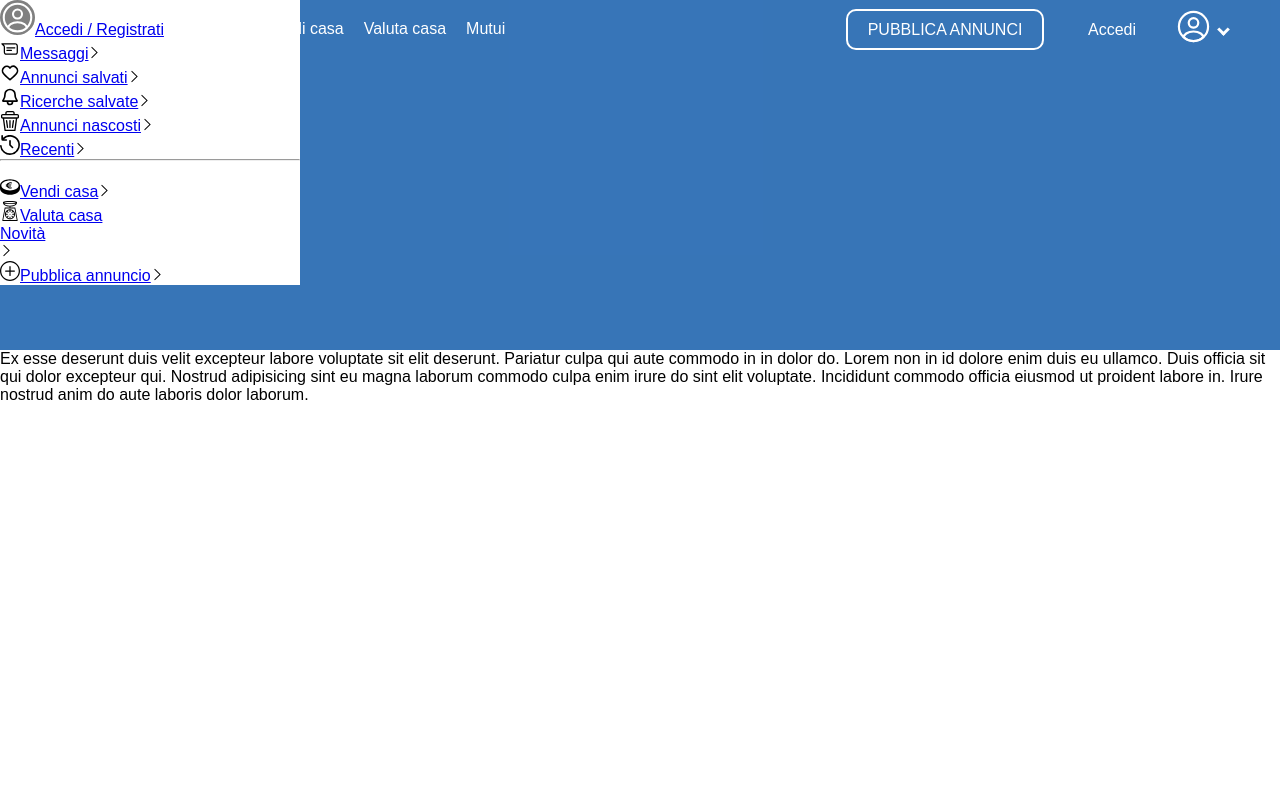
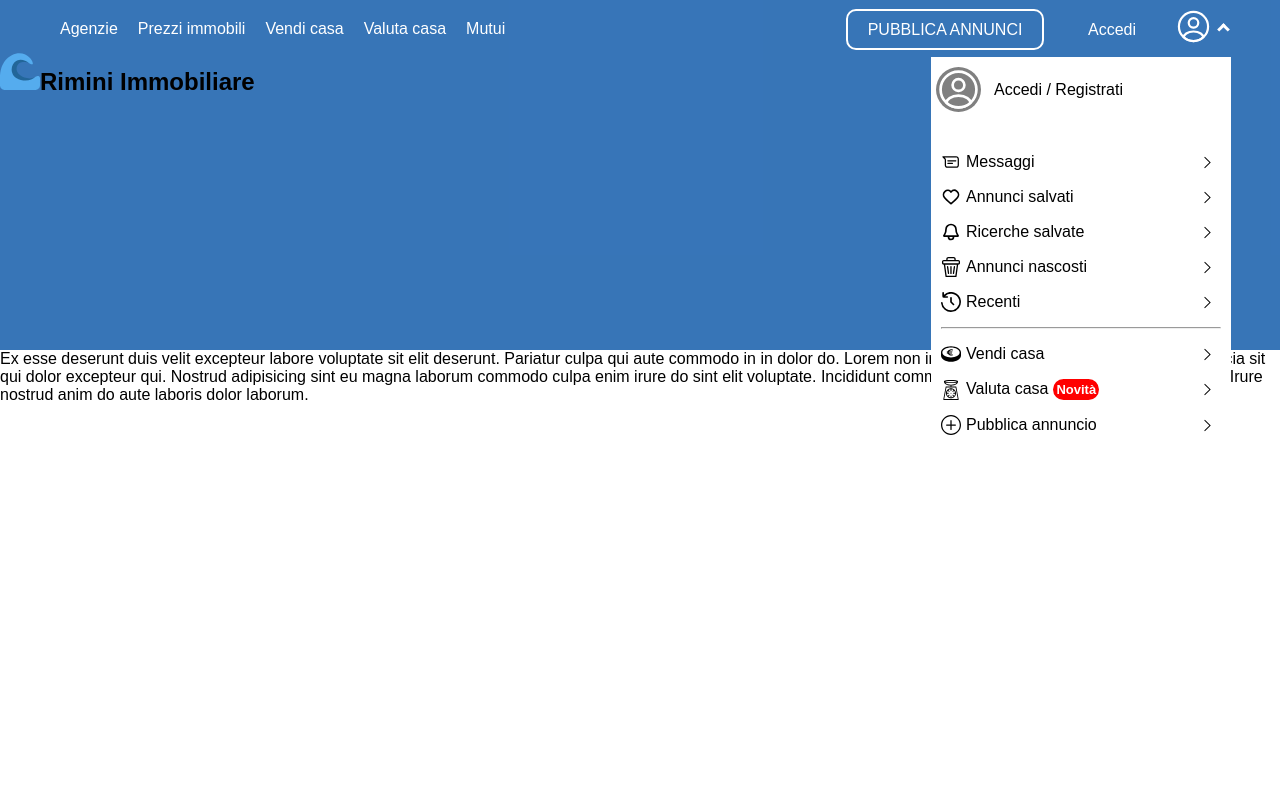
Before and after one commit to marc-alzapiedi/RiminiImmobiliare_client, a React (Create React App) app: page / in a window 1280 px wide. Both pictures are taken after a click on the button 1198 px from the left and 28 px from the top of the page. Shown: the top 800 px of the page. Built offline with nearby package versions, Linux system fonts and the light colour scheme; the HTML template or start-up script is replaced by a standard one.

Commit message:
finished with the dropdown, moving to the center aesthetics

```diff
--- a/src/Icons/ArrowRight.js
+++ b/src/Icons/ArrowRight.js
@@ -1,6 +1,6 @@
 const ArrowRight = () => {
     return (
-        <svg xmlns="http://www.w3.org/2000/svg" width="13px" height="13px" viewBox="0 0 1024 1024" class="icon" version="1.1"><path d="M256 120.768L306.432 64 768 512l-461.568 448L256 903.232 659.072 512z" fill="#000000"/></svg>
+        <svg xmlns="http://www.w3.org/2000/svg" width="13px" height="13px" viewBox="0 0 1024 1024" className="icon" version="1.1"><path d="M256 120.768L306.432 64 768 512l-461.568 448L256 903.232 659.072 512z" fill="#000000"/></svg>
     )
 }
 
--- a/src/Icons/Bell.js
+++ b/src/Icons/Bell.js
@@ -1,7 +1,7 @@
 const Bell = () => {
     return (
         <svg xmlns="http://www.w3.org/2000/svg" width="20px" height="20px" viewBox="0 0 24 24" fill="none">
-<path d="M9.00195 17H5.60636C4.34793 17 3.71872 17 3.58633 16.9023C3.4376 16.7925 3.40126 16.7277 3.38515 16.5436C3.37082 16.3797 3.75646 15.7486 4.52776 14.4866C5.32411 13.1835 6.00031 11.2862 6.00031 8.6C6.00031 7.11479 6.63245 5.69041 7.75766 4.6402C8.88288 3.59 10.409 3 12.0003 3C13.5916 3 15.1177 3.59 16.2429 4.6402C17.3682 5.69041 18.0003 7.11479 18.0003 8.6C18.0003 11.2862 18.6765 13.1835 19.4729 14.4866C20.2441 15.7486 20.6298 16.3797 20.6155 16.5436C20.5994 16.7277 20.563 16.7925 20.4143 16.9023C20.2819 17 19.6527 17 18.3943 17H15.0003M9.00195 17L9.00031 18C9.00031 19.6569 10.3435 21 12.0003 21C13.6572 21 15.0003 19.6569 15.0003 18V17M9.00195 17H15.0003" stroke="#000000" stroke-width="2" stroke-linecap="round" stroke-linejoin="round"/>
+<path d="M9.00195 17H5.60636C4.34793 17 3.71872 17 3.58633 16.9023C3.4376 16.7925 3.40126 16.7277 3.38515 16.5436C3.37082 16.3797 3.75646 15.7486 4.52776 14.4866C5.32411 13.1835 6.00031 11.2862 6.00031 8.6C6.00031 7.11479 6.63245 5.69041 7.75766 4.6402C8.88288 3.59 10.409 3 12.0003 3C13.5916 3 15.1177 3.59 16.2429 4.6402C17.3682 5.69041 18.0003 7.11479 18.0003 8.6C18.0003 11.2862 18.6765 13.1835 19.4729 14.4866C20.2441 15.7486 20.6298 16.3797 20.6155 16.5436C20.5994 16.7277 20.563 16.7925 20.4143 16.9023C20.2819 17 19.6527 17 18.3943 17H15.0003M9.00195 17L9.00031 18C9.00031 19.6569 10.3435 21 12.0003 21C13.6572 21 15.0003 19.6569 15.0003 18V17M9.00195 17H15.0003" stroke="#000000" strokeWidth="2" strokeLinecap="round" strokeLinejoin="round"/>
 </svg>
     )
 }
--- a/src/Icons/Heart.js
+++ b/src/Icons/Heart.js
@@ -1,7 +1,7 @@
 const AnnunciSalvati = () => {
     return (
         <svg xmlns="http://www.w3.org/2000/svg" width="20px" height="20x" viewBox="0 0 24 24" fill="none">
-            <path fill-rule="evenodd" clip-rule="evenodd" d="M12 6.00019C10.2006 3.90317 7.19377 3.2551 4.93923 5.17534C2.68468 7.09558 2.36727 10.3061 4.13778 12.5772C5.60984 14.4654 10.0648 18.4479 11.5249 19.7369C11.6882 19.8811 11.7699 19.9532 11.8652 19.9815C11.9483 20.0062 12.0393 20.0062 12.1225 19.9815C12.2178 19.9532 12.2994 19.8811 12.4628 19.7369C13.9229 18.4479 18.3778 14.4654 19.8499 12.5772C21.6204 10.3061 21.3417 7.07538 19.0484 5.17534C16.7551 3.2753 13.7994 3.90317 12 6.00019Z" stroke="#000000" stroke-width="2" stroke-linecap="round" stroke-linejoin="round"/>
+            <path fillRule="evenodd" clipRule="evenodd" d="M12 6.00019C10.2006 3.90317 7.19377 3.2551 4.93923 5.17534C2.68468 7.09558 2.36727 10.3061 4.13778 12.5772C5.60984 14.4654 10.0648 18.4479 11.5249 19.7369C11.6882 19.8811 11.7699 19.9532 11.8652 19.9815C11.9483 20.0062 12.0393 20.0062 12.1225 19.9815C12.2178 19.9532 12.2994 19.8811 12.4628 19.7369C13.9229 18.4479 18.3778 14.4654 19.8499 12.5772C21.6204 10.3061 21.3417 7.07538 19.0484 5.17534C16.7551 3.2753 13.7994 3.90317 12 6.00019Z" stroke="#000000" strokeWidth="2" strokeLinecap="round" strokeLinejoin="round"/>
         </svg>
     )
 }
--- a/src/Icons/Message.js
+++ b/src/Icons/Message.js
@@ -1,6 +1,6 @@
 const Messaggi = () => {
     return (
-        <svg xmlns="http://www.w3.org/2000/svg" width="20px" height="20px" viewBox="0 0 192 192" fill="none"><path fill="#000000" d="M18.5 46v-6a6 6 0 0 0-4.243 10.243L18.5 46ZM42 52h104V40H42v12Zm118 14v60h12V66h-12Zm-14 74H62v12h84v-12ZM42 40H18.5v12H42V40Zm6 86V76.127H36V126h12ZM14.257 50.243l18.814 18.813 8.485-8.485-18.813-18.814-8.486 8.486ZM48 76.127a22 22 0 0 0-6.444-15.556l-8.485 8.485A10 10 0 0 1 36 76.127h12ZM62 140c-7.732 0-14-6.268-14-14H36c0 14.359 11.64 26 26 26v-12Zm98-14c0 7.732-6.268 14-14 14v12c14.359 0 26-11.641 26-26h-12Zm-14-74c7.732 0 14 6.268 14 14h12c0-14.36-11.641-26-26-26v12Z"/><path stroke="#000000" stroke-linecap="round" stroke-linejoin="round" stroke-width="12" d="M66 84h76m-76 24h44"/></svg>
+        <svg xmlns="http://www.w3.org/2000/svg" width="20px" height="20px" viewBox="0 0 192 192" fill="none"><path fill="#000000" d="M18.5 46v-6a6 6 0 0 0-4.243 10.243L18.5 46ZM42 52h104V40H42v12Zm118 14v60h12V66h-12Zm-14 74H62v12h84v-12ZM42 40H18.5v12H42V40Zm6 86V76.127H36V126h12ZM14.257 50.243l18.814 18.813 8.485-8.485-18.813-18.814-8.486 8.486ZM48 76.127a22 22 0 0 0-6.444-15.556l-8.485 8.485A10 10 0 0 1 36 76.127h12ZM62 140c-7.732 0-14-6.268-14-14H36c0 14.359 11.64 26 26 26v-12Zm98-14c0 7.732-6.268 14-14 14v12c14.359 0 26-11.641 26-26h-12Zm-14-74c7.732 0 14 6.268 14 14h12c0-14.36-11.641-26-26-26v12Z"/><path stroke="#000000" strokeLinecap="round" strokeLinejoin="round" strokeWidth="12" d="M66 84h76m-76 24h44"/></svg>
 
     )
 }
--- a/src/Icons/Plus.js
+++ b/src/Icons/Plus.js
@@ -1,7 +1,7 @@
 const Plus = () => {
     return (
         <svg xmlns="http://www.w3.org/2000/svg" fill="#000000" width="20px" height="20px" viewBox="0 0 32 32" version="1.1">
-    <path d="M16 0c-8.836 0-16 7.163-16 16s7.163 16 16 16c8.837 0 16-7.163 16-16s-7.163-16-16-16zM16 30.032c-7.72 0-14-6.312-14-14.032s6.28-14 14-14 14 6.28 14 14-6.28 14.032-14 14.032zM23 15h-6v-6c0-0.552-0.448-1-1-1s-1 0.448-1 1v6h-6c-0.552 0-1 0.448-1 1s0.448 1 1 1h6v6c0 0.552 0.448 1 1 1s1-0.448 1-1v-6h6c0.552 0 1-0.448 1-1s-0.448-1-1-1z"/>
+        <path d="M16 0c-8.836 0-16 7.163-16 16s7.163 16 16 16c8.837 0 16-7.163 16-16s-7.163-16-16-16zM16 30.032c-7.72 0-14-6.312-14-14.032s6.28-14 14-14 14 6.28 14 14-6.28 14.032-14 14.032zM23 15h-6v-6c0-0.552-0.448-1-1-1s-1 0.448-1 1v6h-6c-0.552 0-1 0.448-1 1s0.448 1 1 1h6v6c0 0.552 0.448 1 1 1s1-0.448 1-1v-6h6c0.552 0 1-0.448 1-1s-0.448-1-1-1z"/>
 </svg>
     )
 }
--- a/src/Icons/ProfileIcon.js
+++ b/src/Icons/ProfileIcon.js
@@ -3,9 +3,9 @@ const ProfileIcon = () => {
     return (
 
         <svg className = "ProfileIcon" xmlns="http://www.w3.org/2000/svg" width="35px" height="35px" viewBox="0 0 24 24" fill="none">
-        <path d="M12 22C17.5228 22 22 17.5228 22 12C22 6.47715 17.5228 2 12 2C6.47715 2 2 6.47715 2 12C2 17.5228 6.47715 22 12 22Z" stroke="white" stroke-width="1.5" stroke-linecap="round" stroke-linejoin="round" fill="currentColor"/>
-        <path d="M12.12 12.78C12.05 12.77 11.96 12.77 11.88 12.78C10.12 12.72 8.71997 11.28 8.71997 9.50998C8.71997 7.69998 10.18 6.22998 12 6.22998C13.81 6.22998 15.28 7.69998 15.28 9.50998C15.27 11.28 13.88 12.72 12.12 12.78Z" stroke="white" stroke-width="1.5" stroke-linecap="round" stroke-linejoin="round" fill="currentColor"/>
-        <path d="M18.74 19.3801C16.96 21.0101 14.6 22.0001 12 22.0001C9.40001 22.0001 7.04001 21.0101 5.26001 19.3801C5.36001 18.4401 5.96001 17.5201 7.03001 16.8001C9.77001 14.9801 14.25 14.9801 16.97 16.8001C18.04 17.5201 18.64 18.4401 18.74 19.3801Z" stroke="white" stroke-width="1.5" stroke-linecap="round" stroke-linejoin="round" fill="currentColor"/>
+        <path d="M12 22C17.5228 22 22 17.5228 22 12C22 6.47715 17.5228 2 12 2C6.47715 2 2 6.47715 2 12C2 17.5228 6.47715 22 12 22Z" stroke="white" strokeWidth="1.5" strokeLinecap="round" strokeLinejoin="round" fill="currentColor"/>
+        <path d="M12.12 12.78C12.05 12.77 11.96 12.77 11.88 12.78C10.12 12.72 8.71997 11.28 8.71997 9.50998C8.71997 7.69998 10.18 6.22998 12 6.22998C13.81 6.22998 15.28 7.69998 15.28 9.50998C15.27 11.28 13.88 12.72 12.12 12.78Z" stroke="white" strokeWidth="1.5" strokeLinecap="round" strokeLinejoin="round" fill="currentColor"/>
+        <path d="M18.74 19.3801C16.96 21.0101 14.6 22.0001 12 22.0001C9.40001 22.0001 7.04001 21.0101 5.26001 19.3801C5.36001 18.4401 5.96001 17.5201 7.03001 16.8001C9.77001 14.9801 14.25 14.9801 16.97 16.8001C18.04 17.5201 18.64 18.4401 18.74 19.3801Z" stroke="white" strokeWidth="1.5" strokeLinecap="round" strokeLinejoin="round" fill="currentColor"/>
         </svg>
 
     )
--- a/src/Icons/Scale.js
+++ b/src/Icons/Scale.js
@@ -1,6 +1,6 @@
 const Scale = () => {
     return (
-        <svg xmlns="http://www.w3.org/2000/svg" xmlnsXlink="http://www.w3.org/1999/xlink" fill="#000000" height="20px" width="20px" version="1.1" viewBox="0 0 315 315" enable-background="new 0 0 315 315">
+        <svg xmlns="http://www.w3.org/2000/svg" xmlnsXlink="http://www.w3.org/1999/xlink" fill="#000000" height="20px" width="20px" version="1.1" viewBox="0 0 315 315" enableBackground="new 0 0 315 315">
   <g>
     <path d="m278.921,306.168l-37.059-196.308c-0.625-3.307-3.514-5.701-6.879-5.701h-70.493v-15.848c32.172-0.886 58.836-7.917 77.417-20.479 17.041-11.521 26.814-27.4 26.814-43.565 0-9.173-10.882-14.89-36.385-19.114-20.053-3.324-46.634-5.153-74.846-5.153-28.212,0-54.793,1.829-74.847,5.151-25.503,4.225-36.385,9.941-36.385,19.114 0,16.165 9.773,32.044 26.814,43.565 18.582,12.563 45.245,19.594 77.417,20.479v15.849h-70.492c-3.365,0-6.254,2.395-6.879,5.701l-37.16,196.841c-0.386,2.048 0.16,4.161 1.489,5.766 1.33,1.604 3.306,2.533 5.39,2.533h229.307c0.006,0 0.014,0 0.02,0 3.866,0 7-3.134 7-7-0.001-0.633-0.085-1.247-0.243-1.831zm-188.614-288.033c18.597-2.666 42.457-4.135 67.183-4.135 24.727,0 48.586,1.469 67.184,4.135 14.9,2.136 22.762,4.487 26.782,6.131-4.02,1.644-11.882,3.996-26.782,6.132-18.598,2.666-42.457,4.135-67.184,4.135-24.727,0-48.586-1.469-67.184-4.135-14.9-2.136-22.762-4.488-26.782-6.132 4.021-1.644 11.882-3.995 26.783-6.131zm-25.711,21.307c4.928,1.458 10.915,2.757 18.048,3.938 20.053,3.322 46.634,5.151 74.847,5.151 28.213,0 54.794-1.829 74.847-5.151 7.133-1.182 13.12-2.481 18.048-3.938-3.509,6.109-9.051,11.877-16.319,16.791-12.266,8.292-35.507,18.178-76.575,18.178-41.068,0-64.31-9.886-76.575-18.178-7.27-4.914-12.812-10.681-16.321-16.791zm-13.314,261.558l34.517-182.841h143.383l34.516,182.841h-212.416z"/>
   </g>
--- a/src/pages/main/main.js
+++ b/src/pages/main/main.js
@@ -11,15 +11,17 @@ import SellHouse from '../../Icons/SellHouse'
 import Scale from '../../Icons/Scale'
 import Plus from '../../Icons/Plus'
 import { Link } from 'react-router-dom'
-// import { useState } from 'react'
+import { useState } from 'react'
 import ArrowRight from '../../Icons/ArrowRight'
 
 const Main = () => {
 
-    // const [loginMenu, setLoginMenu] = useState(false)
+    const [loginMenu, setLoginMenu] = useState(false)
+    const [rotateArrow, setRotateArrow] = useState(false)
 
-    const handleDropdown = (event) => {
-
+    const handleDropdown = () => {
+        setLoginMenu(!loginMenu)
+        setRotateArrow(!rotateArrow)
     }
 
     return (
@@ -42,58 +44,79 @@ const Main = () => {
                             <a href='https://www.w3schools.com/css/css_pseudo_classes.asp' className='logIns'> Accedi</a>
                             <button className='logIns' onClick={handleDropdown}>
                                 <ProfileIcon />
-                                <i className='arrow down'></i>
+                                <i className = {rotateArrow ?`arrow down up` : `arrow down`}></i>
                             </button>
                         </nav>
 
-                        <div className='loginMenu'>
+                        <div>
+
+                        </div>
+
+                        {loginMenu && <div className='loginMenu'>
                             <ul>
                                 <li>
+                                    <Link >
                                     <ProfileIcon />
-                                    <Link >
+                                    <p>
                                         Accedi / Registrati
+                                    </p>
                                     </Link>
                                 </li>
                             </ul>
 
                             <ul>
                                 <li>
+                                    <Link>
                                         <Messagge />
-                                    <Link>
+                                        <p>
+
                                             Messaggi
+                                        </p>
                                         <ArrowRight />
                                     </Link>
                                 </li>
 
                                 <li>
+                                    <Link>
                                         <Heart />
-                                    <Link>
+                                        <p>
+
                                             Annunci salvati
+                                        </p>
                                         <ArrowRight />
                                     </Link>
                                 </li>
 
                                 <li>
+                                    <Link>
                                         <Bell />
-                                    <Link>
+                                        <p>
                                             Ricerche salvate
+
+                                        </p>
                                         <ArrowRight />
                                     </Link>
 
                                 </li>
 
                                 <li>
+                                    <Link>
                                         <Garbage />
-                                    <Link>
+                                        <p>
+
                                             Annunci nascosti
+                                        </p>
                                         <ArrowRight />
                                     </Link>
                                 </li>
 
                                 <li>
+                                    <Link>
                                         <Clock />
-                                    <Link>
+                                        <p>
+
                                             Recenti
+                                        </p>
                                         <ArrowRight />
                                     </Link>
                                 </li>
@@ -103,33 +126,46 @@ const Main = () => {
                                 </li>
 
                                 <li>
+                                    <Link>
                                         <SellHouse />
-                                    <Link>
+                                        <p>
+
                                             Vendi casa
+                                        </p>
                                         <ArrowRight />
                                     </Link>
                                 </li>
 
                                 <li>
+                                    <Link>
                                         <Scale />
-                                    <Link>
+
+                                        <div className='badgeAlert'>
                                             Valuta casa
-                                        <p className='badgeAlert'>Novità</p>
+                                            <p>Novità</p>
+                                        </div>
+
+
                                         <ArrowRight />
                                     </Link>
                                 </li>
 
                                 <li>
+                                    <Link>
                                         <Plus />
-                                    <Link>
+                                        <p>
+
                                             Pubblica annuncio
+                                        </p>
                                         <ArrowRight />
                                     </Link>
 
                                 </li>
 
                             </ul>
-                        </div>
+                        </div>}
+
+
 
 
                     </header>
--- a/src/pages/main/style.css
+++ b/src/pages/main/style.css
@@ -19,6 +19,7 @@
 header{
     display: grid;
     grid-template-columns: 1fr 1fr;
+    grid-template-rows: 1fr;
 }
 
 .arrow {
@@ -34,7 +35,15 @@ header{
 .down {
     transform: rotate(45deg);
     -webkit-transform: rotate(45deg);
+    transition: 0.07s;
 }
+
+.up{
+    transform: rotate(225deg);
+    transition: 0.07s;
+}
+
+
 
 .headerLinks{
     margin-left: 50px;
@@ -86,18 +95,79 @@ header{
 }
 
 .loginMenu{
-    position: absolute;
+    place-self: end;
+    z-index: 1;
     width: 300px;
     background-color: white;
+    display: grid;
+    gap: 5px;
+    margin-right: 49px;
+    margin-top: 18px;
+}
+
+.loginMenu > ul{
+    display: grid;
+    align-items: center;
+    margin-left: 10px;
+    list-style: none;
+}
+
+
+.loginMenu > ul > li > a{
+    display: grid;
+    grid-template-columns: 20px 1fr 30px;
+    text-decoration: none;
+    color: black;
+    gap: 5px;
+    margin-bottom: 15px;
+    align-items: center;
 }
 
 .loginLinks > button > .ProfileIcon{
     color: transparent;
 }
 
-.loginMenu > ul > li > .ProfileIcon {
+.loginMenu > ul > li > a > .ProfileIcon {
     color: grey;
     background-color: grey;
     border: solid 1px transparent;
     border-radius: 100px;
+    height: 45px;
+    width: 45px;
+    margin-left: 2px;
 }
+
+.loginMenu > ul:first-child > li > a{
+    grid-template-columns: 40px 1fr;
+    align-items: center;
+    gap: 20px;
+}
+
+.loginMenu > ul:first-child{
+    margin-left: 3px;
+    margin-bottom: 20px;
+    margin-top: 10px;
+}
+
+.loginMenu > ul:last-child > li:nth-child(6){
+    display: grid;
+    margin-bottom: 15px;
+    margin-right: 10px;
+}
+
+.badgeAlert > p {
+    display: inline-block;
+    border: 2px solid red;
+    border-radius: 50px;
+    padding: 1px;
+    margin-left: 5px;
+    font-size: 13px;
+    background-color: red;
+    color: white;
+    font-weight: bolder;
+
+}
+
+.loginMenu > ul > li > a:hover{
+    text-decoration: underline;
+}
```
Also changed, not shown: src/Icons/SellHouse.js (+2 -2 lines). Lines whose indentation alone changed are shown as unchanged.
